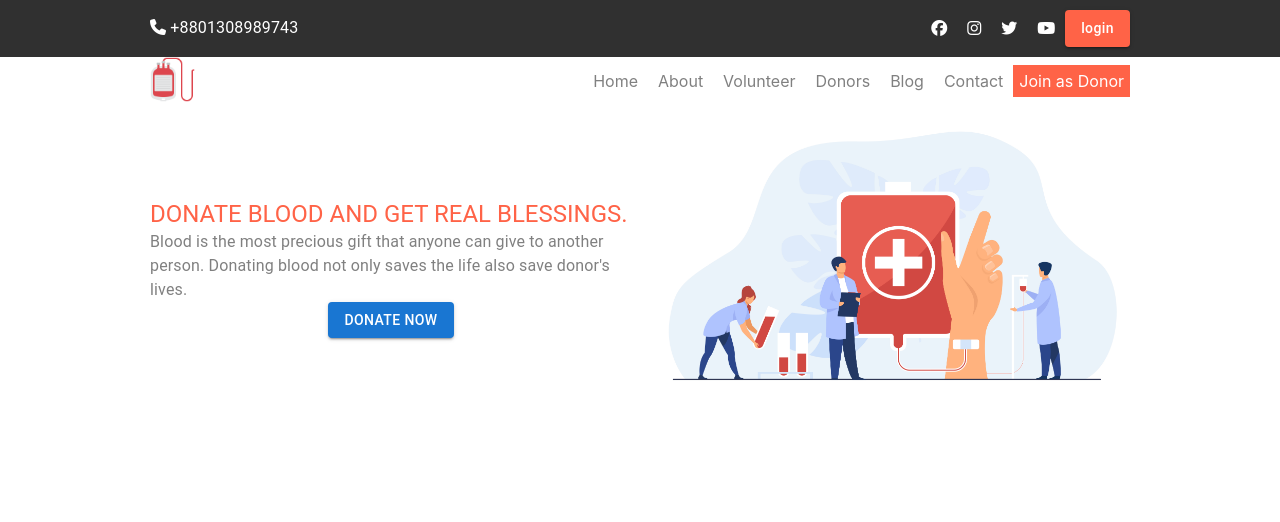
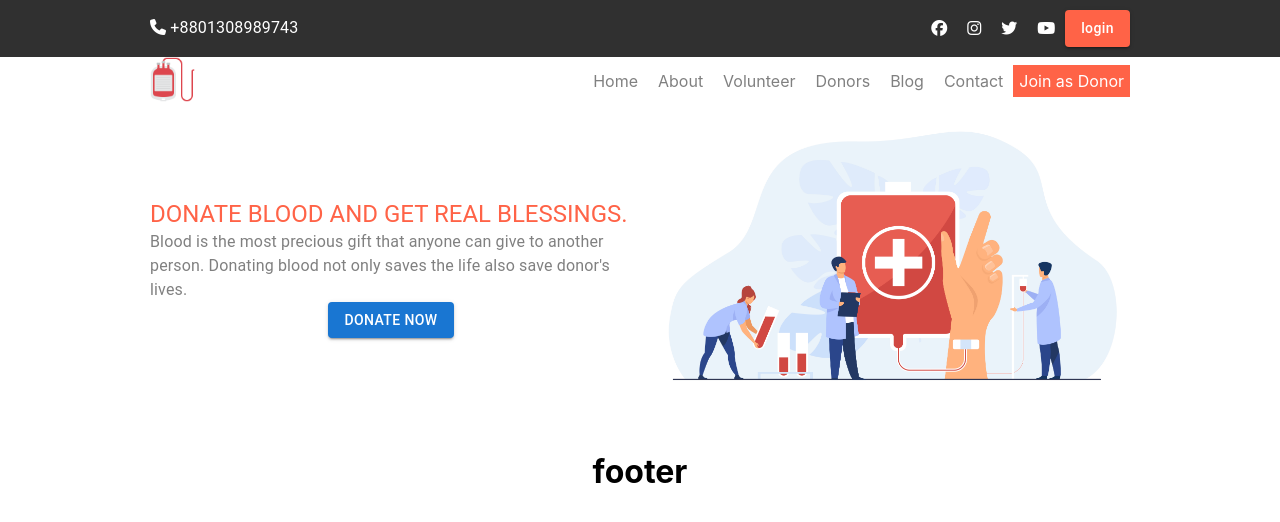
Before and after one commit to Moyen75/blood-bank-client, a React (Create React App) app: page / in a window 1280 px wide. Shown: the top 522 px of the page. Built offline with nearby package versions, Linux system fonts and the light colour scheme.

Commit message:
footer added

```diff
--- /dev/null
+++ b/src/pages/Home/Footer/Footer.js
@@ -0,0 +1,11 @@
+import React from 'react';
+
+const Footer = () => {
+    return (
+        <div>
+            <h1>footer</h1>
+        </div>
+    );
+};
+
+export default Footer;
--- a/src/pages/Home/Home/Home.js
+++ b/src/pages/Home/Home/Home.js
@@ -1,5 +1,6 @@
 import { Box } from '@mui/system';
 import React from 'react';
+import Footer from '../Footer/Footer';
 import MainNavBar from '../MainNavBar/MainNavBar';
 import { TopBanner } from '../TopBanner/TopBanner';
 import TopBar from '../TopBar/TopBar';
@@ -11,6 +12,7 @@
             <Box sx={{ paddingX: { xs: '10px', md: '150px' } }}>
                 <MainNavBar></MainNavBar>
                 <TopBanner></TopBanner>
+                <Footer></Footer>
             </Box>
         </div>
     );
```
